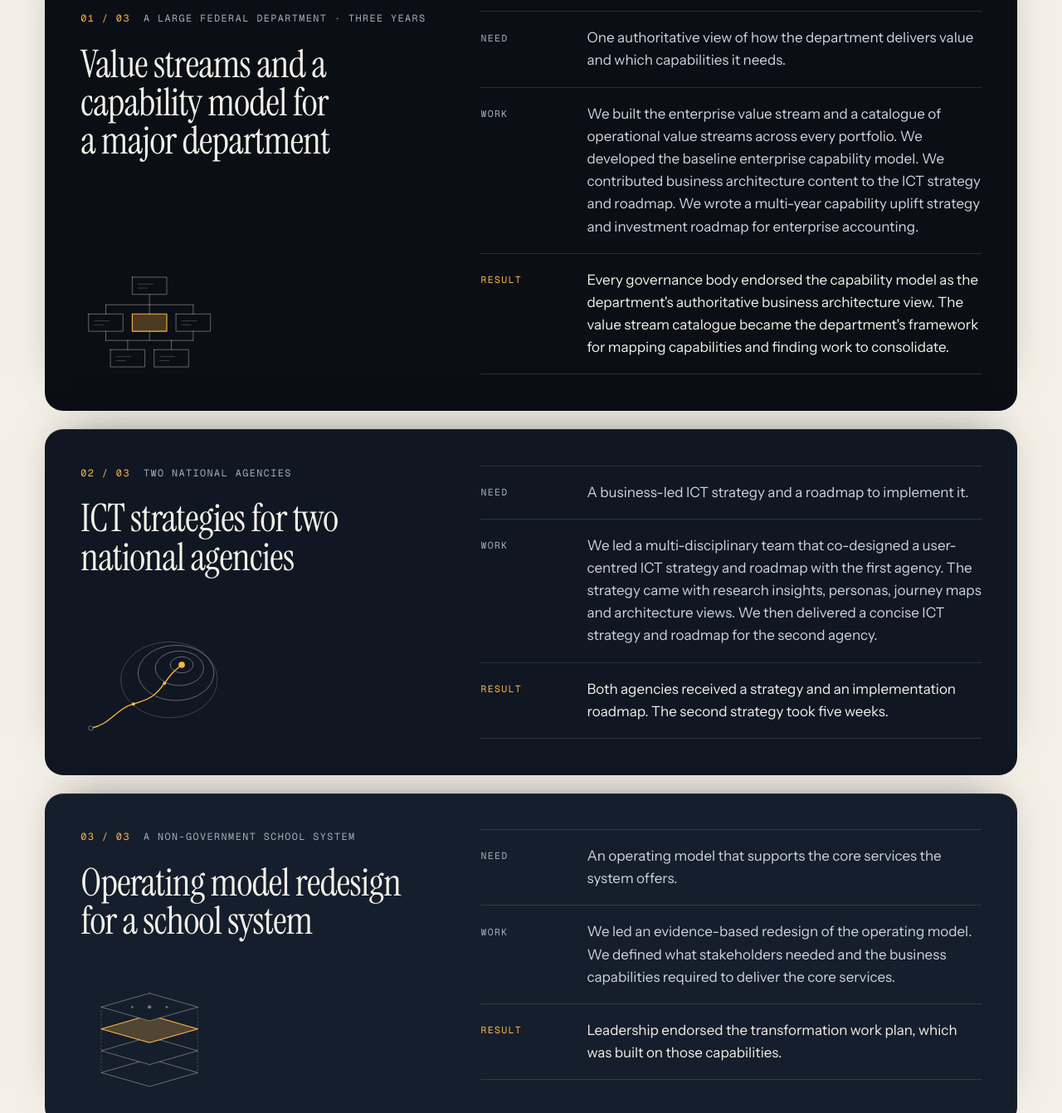
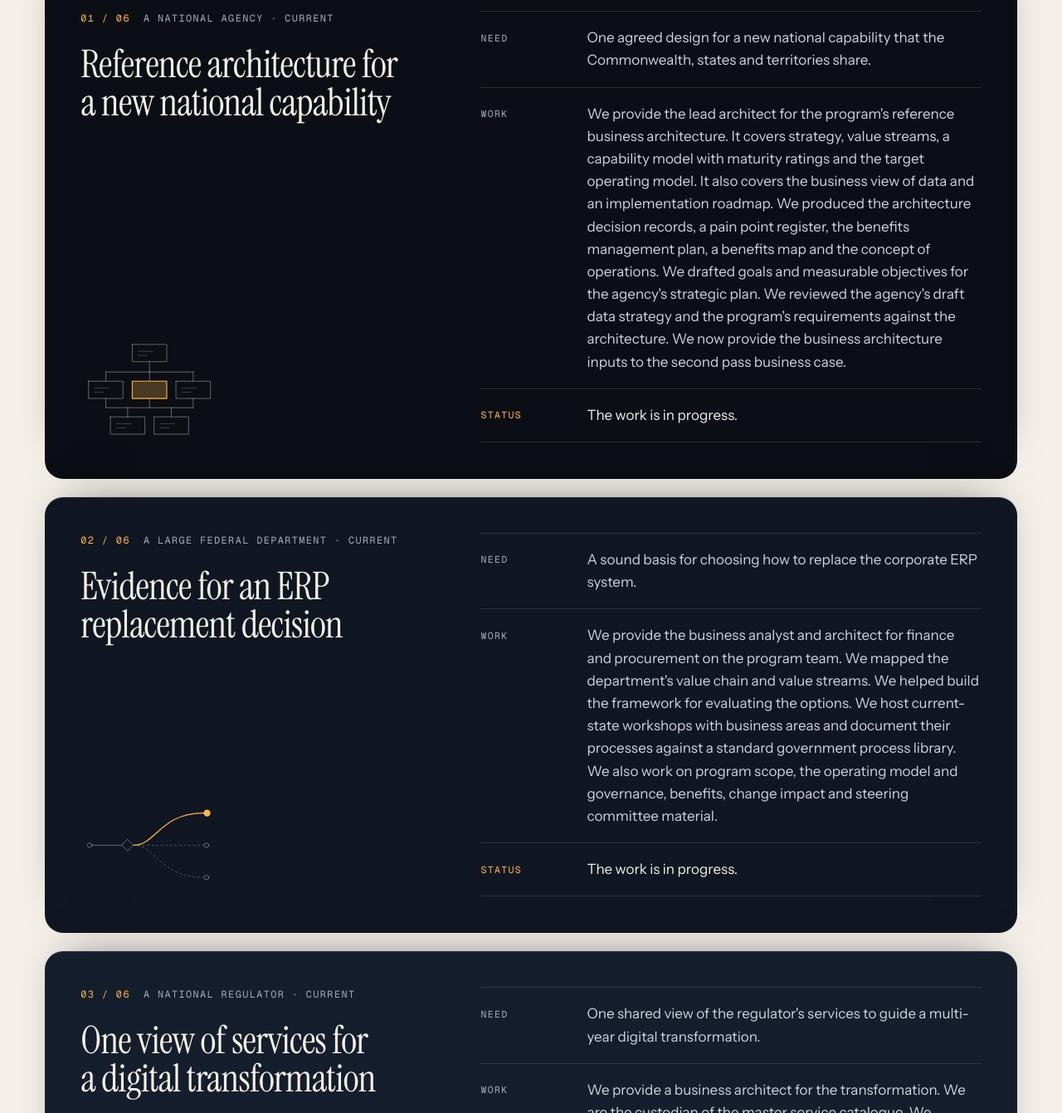
Before and after one commit to jfm421/with-insight-site, a plain HTML site: page index.html in a window 1280 px wide. Shown: the part 6320-7661 px from the top of the page at 83% size. Drawn offline with Linux system fonts and the light colour scheme; animation ran at ten frames a second.

Commit message:
Add three current engagements and stack the example cards evenly
- Add three examples of work in progress, as confirmed by the owner.
  Each one shows a status and claims no result.
- Number the examples 01 to 06 and give each card its own diagram.
- Give stacked cards one shared height, so an earlier card never shows
  above a later one.
- Remove the reminder to confirm the discretion commitments, which the
  owner confirmed.

Co-Authored-By: Claude <noreply@anthropic.com>
Claude-Session: https://claude.ai/code/session_01Mu8R4u1fdUPzv3BQ2TaiMb

```diff
--- a/index.html
+++ b/index.html
@@ -306,7 +306,9 @@
     .case:nth-child(4) { --case-bg: #1A2536; }
     .case:nth-child(5) { --case-bg: #1F2C40; }
     .case:nth-child(6) { --case-bg: #24334A; }
-    /* The cards stack while scrolling. The script adds .is-stack only when every card fits in the window. */
+    /* The cards stack while scrolling. The script adds .is-stack only when every card fits in the window.
+       Stacked cards share one height, so an earlier card never shows above a later one. */
+    .cases.is-stack { grid-auto-rows: 1fr; }
     .cases.is-stack .case { position: sticky; top: calc(90px + var(--i) * 16px); }
     .case__meta { display: flex; flex-wrap: wrap; gap: 8px 16px; font-family: var(--mono); font-size: .74rem; letter-spacing: .12em; text-transform: uppercase; color: var(--light-2); margin-bottom: 22px; }
     .case__num { color: var(--amber); }
@@ -890,9 +892,48 @@
         <div class="cases">
           <article class="case" style="--i:0">
             <div class="case__intro">
-              <p class="case__meta"><span class="case__num">01 / 03</span><span>A large federal department · Three years</span></p>
+              <p class="case__meta"><span class="case__num">01 / 06</span><span>A national agency · Current</span></p>
+              <h3 class="case__title">Reference architecture for a new national capability</h3>
+              <div class="case__art" aria-hidden="true"><svg viewBox="0 0 240 180"><use href="#dg-blocks"/></svg></div>
+            </div>
+            <dl class="case__grid">
+              <div><dt>Need</dt><dd>One agreed design for a new national capability that the Commonwealth, states and territories share.</dd></div>
+              <div><dt>Work</dt><dd>We provide the lead architect for the program's reference business architecture. It covers strategy, value streams, a capability model with maturity ratings and the target operating model. It also covers the business view of data and an implementation roadmap. We produced the architecture decision records, a pain point register, the benefits management plan, a benefits map and the concept of operations. We drafted goals and measurable objectives for the agency's strategic plan. We reviewed the agency's draft data strategy and the program's requirements against the architecture. We now provide the business architecture inputs to the second pass business case.</dd></div>
+              <div><dt>Status</dt><dd>The work is in progress.</dd></div>
+            </dl>
+          </article>
+
+          <article class="case" style="--i:1">
+            <div class="case__intro">
+              <p class="case__meta"><span class="case__num">02 / 06</span><span>A large federal department · Current</span></p>
+              <h3 class="case__title">Evidence for an ERP replacement decision</h3>
+              <div class="case__art" aria-hidden="true"><svg viewBox="0 0 240 180"><use href="#dg-fork"/></svg></div>
+            </div>
+            <dl class="case__grid">
+              <div><dt>Need</dt><dd>A sound basis for choosing how to replace the corporate ERP system.</dd></div>
+              <div><dt>Work</dt><dd>We provide the business analyst and architect for finance and procurement on the program team. We mapped the department's value chain and value streams. We helped build the framework for evaluating the options. We host current-state workshops with business areas and document their processes against a standard government process library. We also work on program scope, the operating model and governance, benefits, change impact and steering committee material.</dd></div>
+              <div><dt>Status</dt><dd>The work is in progress.</dd></div>
+            </dl>
+          </article>
+
+          <article class="case" style="--i:2">
+            <div class="case__intro">
+              <p class="case__meta"><span class="case__num">03 / 06</span><span>A national regulator · Current</span></p>
+              <h3 class="case__title">One view of services for a digital transformation</h3>
+              <div class="case__art" aria-hidden="true"><svg viewBox="0 0 240 180"><use href="#dg-journey"/></svg></div>
+            </div>
+            <dl class="case__grid">
+              <div><dt>Need</dt><dd>One shared view of the regulator's services to guide a multi-year digital transformation.</dd></div>
+              <div><dt>Work</dt><dd>We provide a business architect for the transformation. We are the custodian of the master service catalogue. We designed the service blueprint and a matching view of the data behind each service. We started an inventory of current systems from existing documents. We drafted the governance cycle for future-state decisions, a data architecture approach and the team's work program.</dd></div>
+              <div><dt>Status</dt><dd>The work is in progress.</dd></div>
+            </dl>
+          </article>
+
+          <article class="case" style="--i:3">
+            <div class="case__intro">
+              <p class="case__meta"><span class="case__num">04 / 06</span><span>A large federal department · Three years</span></p>
               <h3 class="case__title">Value streams and a capability model for a major department</h3>
-              <div class="case__art" aria-hidden="true"><svg viewBox="0 0 240 180"><use href="#dg-blocks"/></svg></div>
+              <div class="case__art" aria-hidden="true"><svg viewBox="0 0 240 180"><use href="#dg-flow"/></svg></div>
             </div>
             <dl class="case__grid">
               <div><dt>Need</dt><dd>One authoritative view of how the department delivers value and which capabilities it needs.</dd></div>
@@ -901,9 +942,9 @@
             </dl>
           </article>
 
-          <article class="case" style="--i:1">
+          <article class="case" style="--i:4">
             <div class="case__intro">
-              <p class="case__meta"><span class="case__num">02 / 03</span><span>Two national agencies</span></p>
+              <p class="case__meta"><span class="case__num">05 / 06</span><span>Two national agencies</span></p>
               <h3 class="case__title">ICT strategies for two national agencies</h3>
               <div class="case__art" aria-hidden="true"><svg viewBox="0 0 240 180"><use href="#dg-strategy"/></svg></div>
             </div>
@@ -914,9 +955,9 @@
             </dl>
           </article>
 
-          <article class="case" style="--i:2">
+          <article class="case" style="--i:5">
             <div class="case__intro">
-              <p class="case__meta"><span class="case__num">03 / 03</span><span>A non-government school system</span></p>
+              <p class="case__meta"><span class="case__num">06 / 06</span><span>A non-government school system</span></p>
               <h3 class="case__title">Operating model redesign for a school system</h3>
               <div class="case__art" aria-hidden="true"><svg viewBox="0 0 240 180"><use href="#dg-layers"/></svg></div>
             </div>
@@ -1040,7 +1081,6 @@
           </ul>
         </div>
 
-        <!-- Confirm that each commitment below matches your contracts and practice before publishing. -->
         <div class="discretion dark" id="discretion" data-reveal>
           <div class="discretion__intro">
             <p class="eyebrow">Discretion</p>
@@ -1230,8 +1270,10 @@
       var wrap = doc.querySelector('.cases'); if (!wrap) return;
       var cards = wrap.querySelectorAll('.case');
       function fit() {
-        var ok = window.innerWidth >= 960;
-        cards.forEach(function (c, n) { if (90 + n * 16 + c.offsetHeight + 24 > window.innerHeight) ok = false; });
+        wrap.classList.remove('is-stack');
+        var tallest = 0;
+        cards.forEach(function (c) { if (c.offsetHeight > tallest) tallest = c.offsetHeight; });
+        var ok = window.innerWidth >= 960 && 90 + (cards.length - 1) * 16 + tallest + 24 <= window.innerHeight;
         wrap.classList.toggle('is-stack', ok);
       }
       fit();
```
Also changed, not shown: 1 other file.
